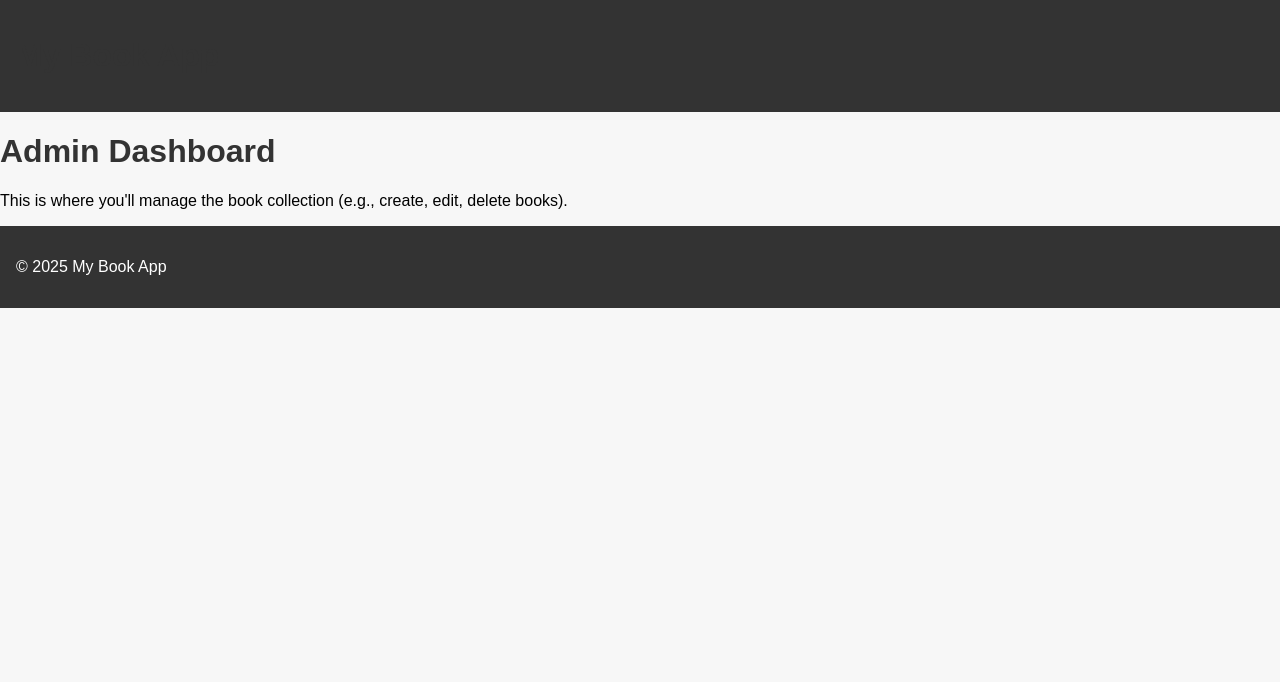
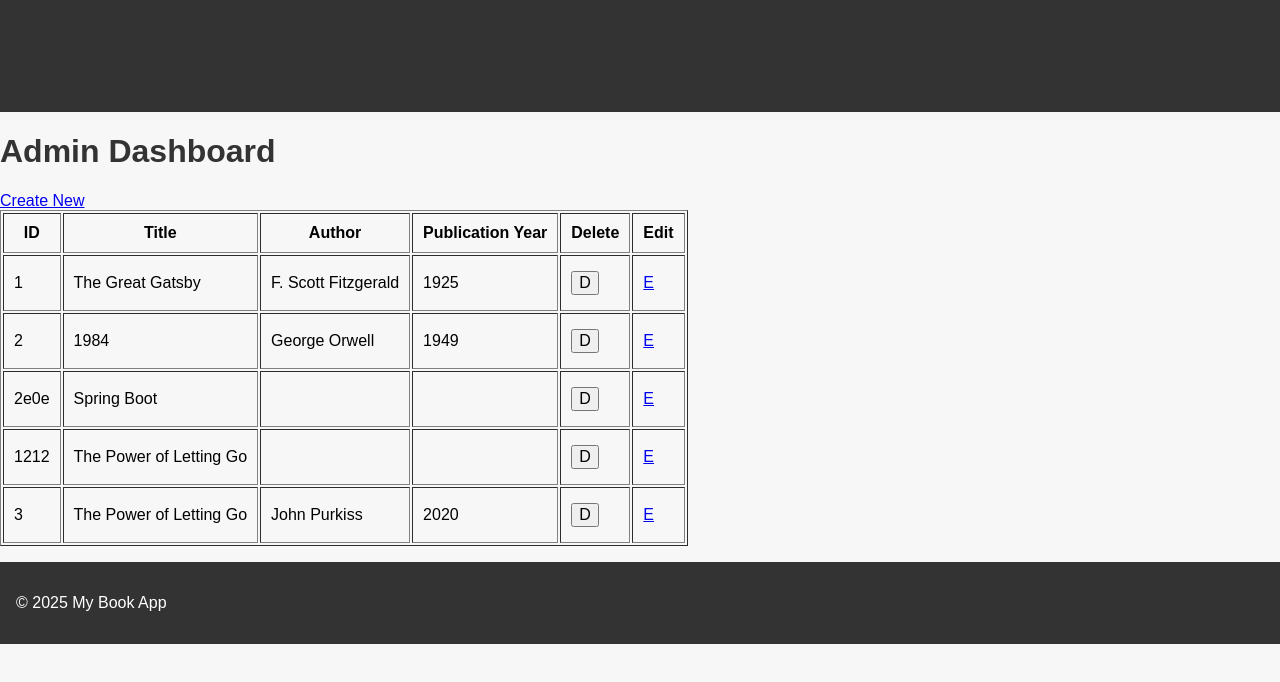
Before and after one commit to mmirzaee98/book-collection-manager, a Next.js app: page /admin in a window 1280 px wide. Shown: the top 682 px of the page. Built offline with nearby package versions, Linux system fonts and the light colour scheme; data requests are answered from the project's data file.

Commit message:
Implement edit (PUT) and delete (DELETE) functionality

```diff
--- a/app/admin/page.js
+++ b/app/admin/page.js
@@ -1,9 +1,56 @@
 // app/admin/page.js
-export default function AdminPage() {
-    return (
-      <div>
-        <h1>Admin Dashboard</h1>
-        <p>This is where you'll manage the book collection (e.g., create, edit, delete books).</p>
-      </div>
-    );
+import Link from "next/link";
+
+export default async function AdminPage() {
+  const res = await fetch("http://localhost:4000/books");
+  const books = await res.json();
+
+  // Function defined as a server action to handle deletion
+  async function deleteBook(id) {
+    await fetch(`http://localhost:4000/books/${id}`, {
+      method: "DELETE",
+    });
+    // After deletion, you might trigger on-demand revalidation if needed
   }
+
+  return (
+    <div>
+      <h1>Admin Dashboard</h1>
+      <Link href="/admin/create">Create New</Link>
+      <table border="1" cellPadding="10">
+        <thead>
+          <tr>
+            <th>ID</th>
+            <th>Title</th>
+            <th>Author</th>
+            <th>Publication Year</th>
+            <th>Delete</th>
+            <th>Edit</th>
+          </tr>
+        </thead>
+        <tbody>
+          {books.map((book) => (
+            <tr key={book.id}>
+              <td>{book.id}</td>
+              <td>{book.title}</td>
+              <td>{book.author}</td>
+              <td>{book.publicationYear}</td>
+              <td>
+                {/* Delete button */}
+                <button onClick={async () => {
+                  await deleteBook(book.id);
+                  // Optionally refresh the page or trigger revalidation
+                  window.location.reload();
+                }}>D</button>
+              </td>
+              <td>
+                {/* Edit button */}
+                <Link href={`/admin/edit/${book.id}`}>E</Link>
+              </td>
+            </tr>
+          ))}
+        </tbody>
+      </table>
+    </div>
+  );
+}
```
Also changed, not shown: app/admin/edit/[id]/EditBookForm.jsx (added, +79 -0 lines), app/admin/edit/[id]/page.js (+17 -0 lines).
